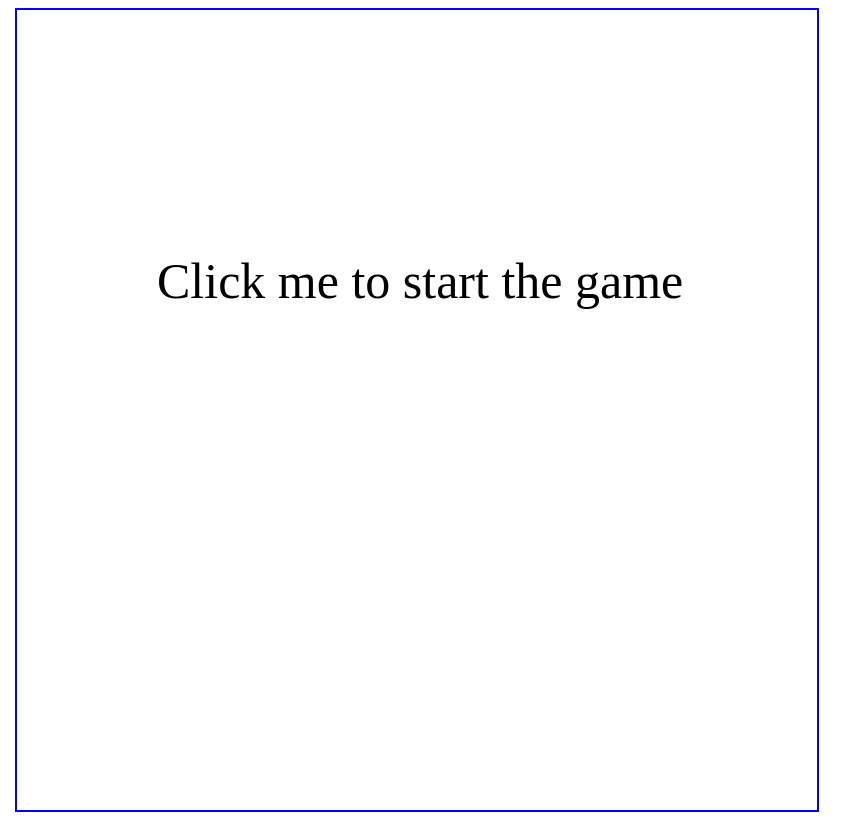
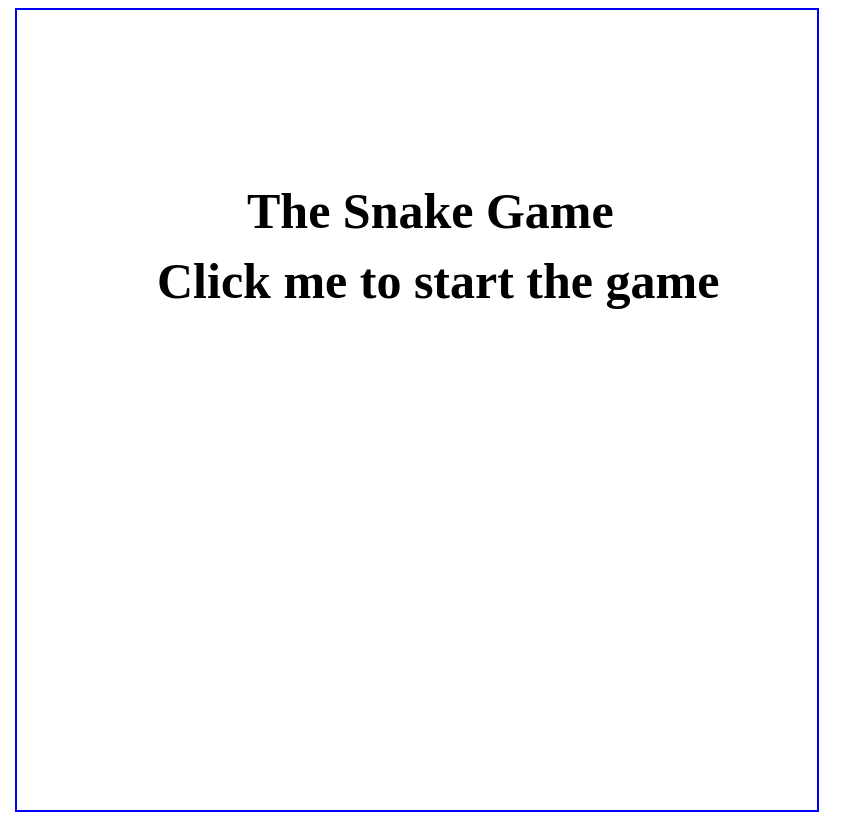
Before and after one commit to SanBuNam/The_Snake_Game, a plain HTML site: page index.html in a window 1280 px wide. Shown: the whole page, without its empty margins (0-867 px from the left). Drawn offline with Linux system fonts and the light colour scheme.

Commit message:
Added Title

```diff
--- a/index.html
+++ b/index.html
@@ -3,7 +3,7 @@
   <head>
     <meta charset="utf-8" />
     <link rel="stylesheet" href="src/style.css" />
-    <title>JavaScript Snake</title>
+    <title>The Snake 🐍</title>
   </head>
   <body>
     <span style="font-family: 'Lobster', cursive;">&nbsp;</span>
--- a/src/main.js
+++ b/src/main.js
@@ -8,9 +8,10 @@ var snakeList,
   intervalVar,
   score,
   running = false;
-ctx.font = "50px Lobster";
+ctx.font = "bold 50px Lobster";
 ctx.fillStyle = "black";
 ctx.textBaseline = "top";
+ctx.fillText("The Snake Game", 230, 180);
 ctx.fillText("Click me to start the game", 140, 250);
 
 var snakeBody = {
@@ -20,8 +21,8 @@ var snakeBody = {
 };
 
 var food = {
-  width: 40,
-  height: 40,
+  width: 36,
+  height: 36,
   color: "red"
 };
 
```
